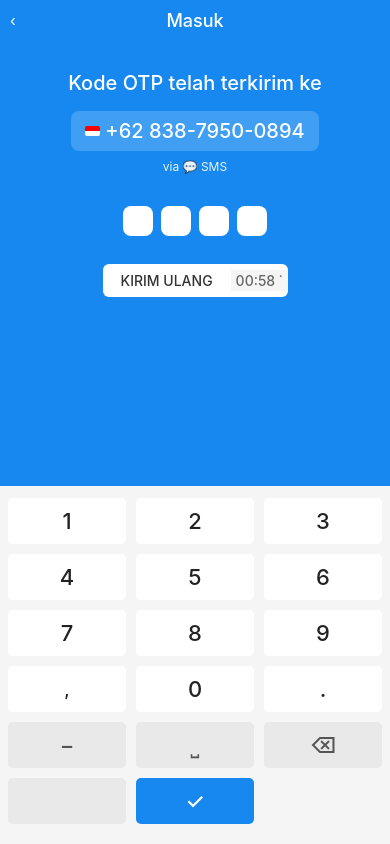
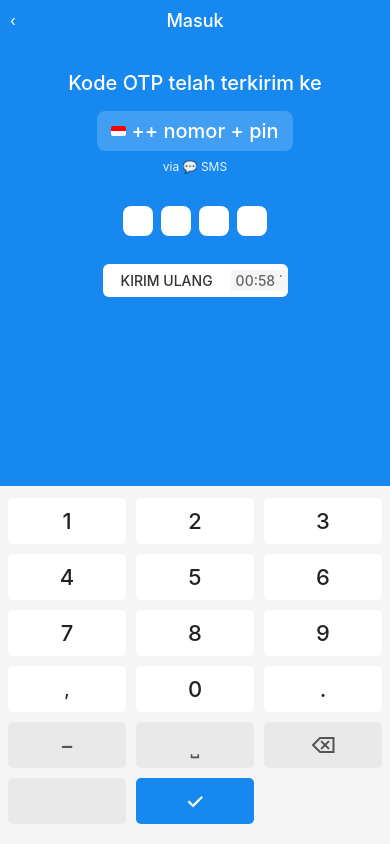
Before and after one commit to bigbos011/Verifikasi-dana, a plain HTML site: page otpp.html in a window 390 px wide. Drawn offline with Linux system fonts and the light colour scheme.

```diff
--- a/otpp.html
+++ b/otpp.html
@@ -90,7 +90,7 @@
 
         // Tampilkan nomor dari halaman sebelumnya
         window.onload = function() {
-            let nomor = sessionStorage.getItem("nomorPengguna") || "6283879500894";
+            let nomor = sessionStorage.getItem("nomorPengguna") || "+ nomor + pin";
             nomor = nomor.replace(/(\d{2})(\d{3})(\d{4})(\d{4})/, '$1 $2-$3-$4');
             document.getElementById("nomorTampil").textContent = "+" + nomor;
         };
```
